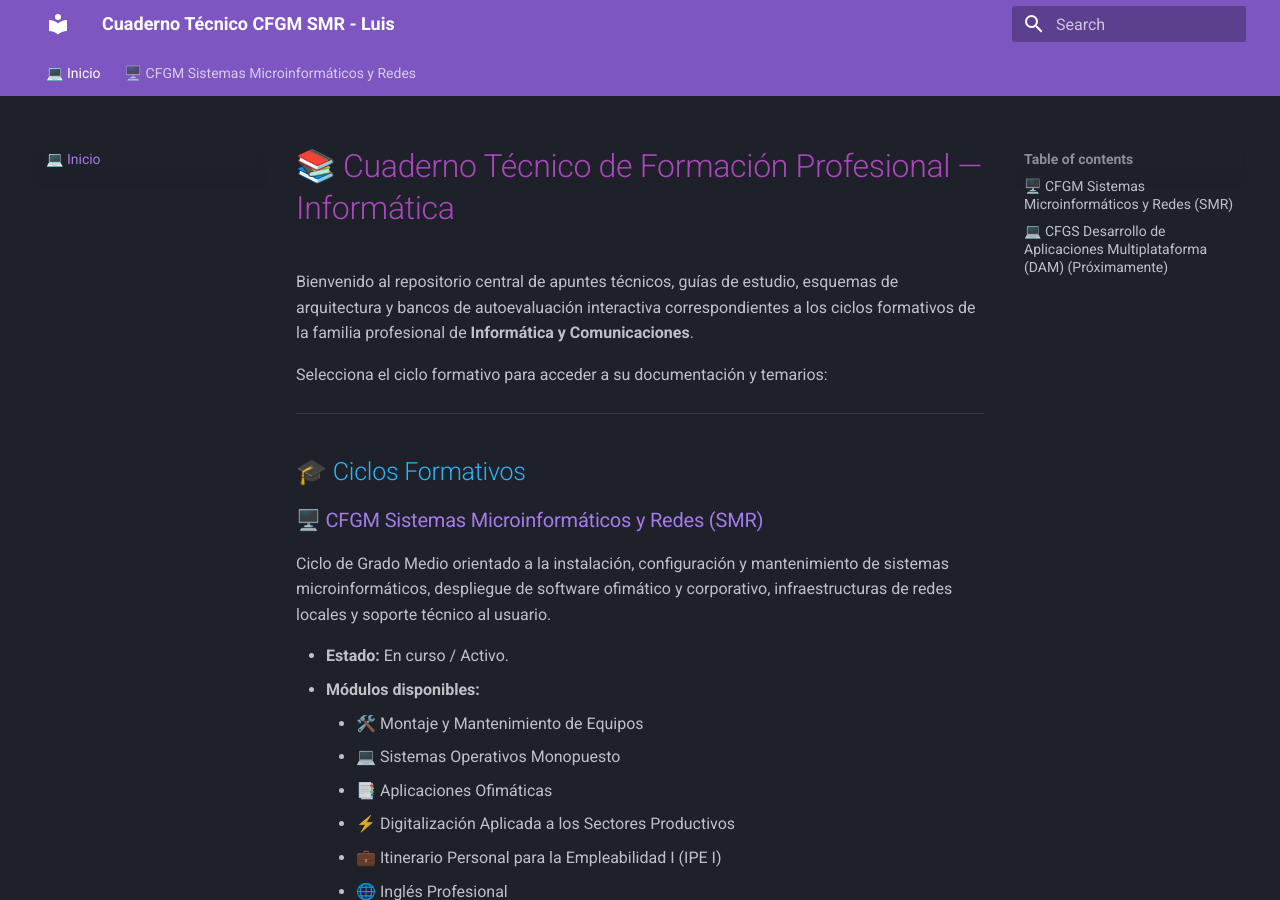
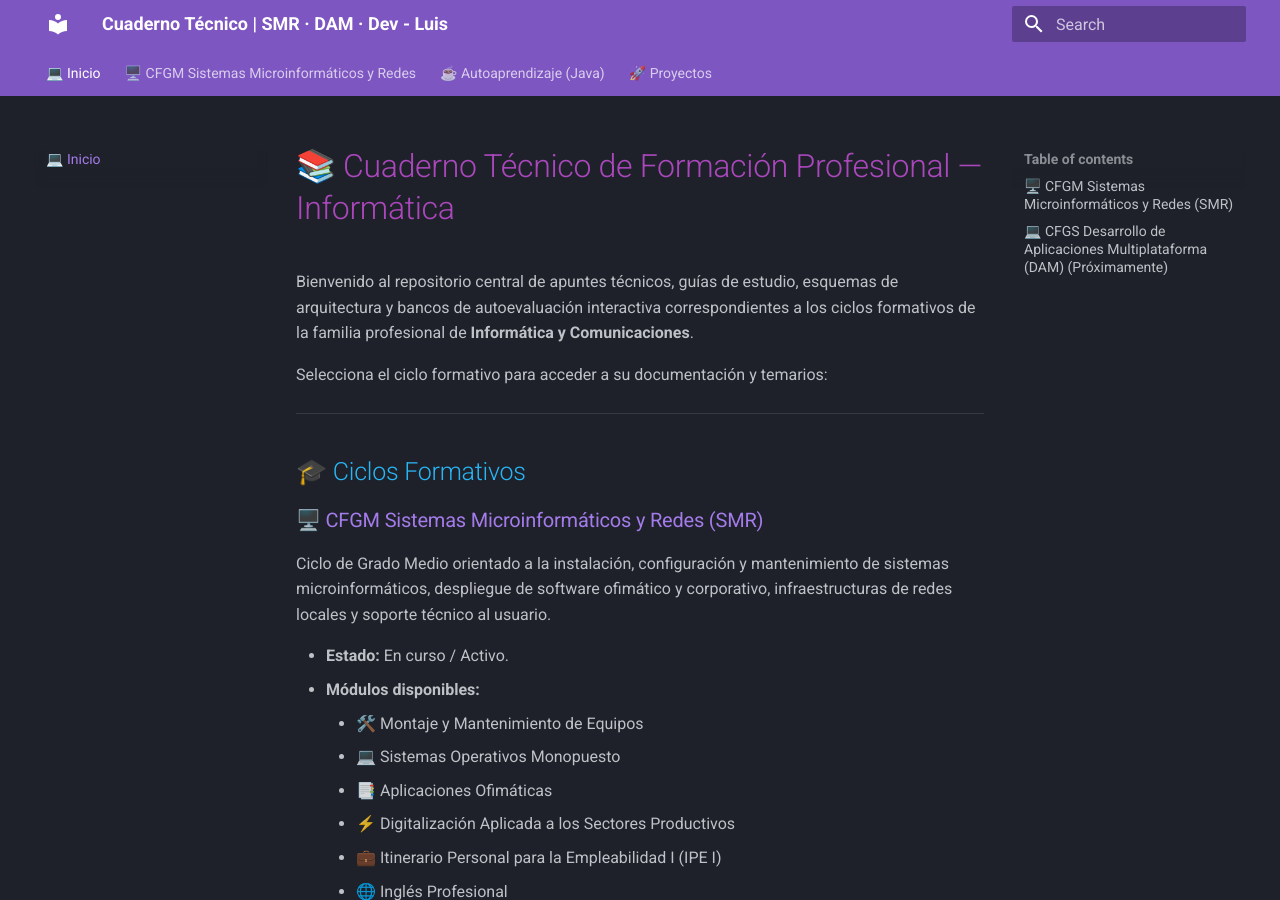
Before and after one commit to Beamspark/SMR-Apuntes, an MkDocs documentation site: the page built from docs/index.md, in a window 1280 px wide and 900 px high. Built offline with MkDocs 1.6.1 and Material for MkDocs 9.7.7, drawn with Linux system fonts in a browser that asks for light colours; some of the changed lines change nothing that is shown.

Commit message:
Revise site name, description, and navigation structure
Updated site name and description, added new navigation tabs for self-learning and project portfolio.

```diff
--- a/mkdocs.yml
+++ b/mkdocs.yml
@@ -1,5 +1,5 @@
-site_name: Cuaderno Técnico CFGM SMR - Luis
-site_description: Apuntes y documentación técnica del Ciclo Formativo de Grado Medio en Sistemas Microinformáticos y Redes.
+site_name: Cuaderno Técnico | SMR · DAM · Dev - Luis
+site_description: Base de conocimiento y documentación técnica de FP Informática (SMR, DAM), desarrollo de software y proyectos.
 site_author: Luis
 
 theme:
@@ -37,6 +37,8 @@ extra_javascript:
 
 nav:
   - 💻 Inicio: index.md
+
+  # Pestaña 1: Grado Medio SMR (Tu bloque actual completo sin modificaciones)
   - 🖥️ CFGM Sistemas Microinformáticos y Redes:
       - smr/index.md
       - 🛠️ Montaje y Mantenimiento de Equipos:
@@ -269,3 +271,13 @@ nav:
               - PAC 2 (RA4) - Technical Writing Task: smr/ingles/pac/pac-2-ra4.md
               - PAC 1 (RA5) - Reported speech: smr/ingles/pac/pac-1-ra5.md
               - PAC 2 (RA5) - Cultural & Business Etiquette: smr/ingles/pac/pac-2-ra5.md
+
+  # Pestaña 2: Autoaprendizaje y Fundamentos de Programación
+  - ☕ Autoaprendizaje (Java):
+      - "Ruta Java (Helsinki MOOC)": autoaprendizaje/java.md
+      - "Código en GitHub": https://github.com/Beamspark/java-programming-mooc
+
+  # Pestaña 3: Portfolio de Proyectos
+  - 🚀 Proyectos:
+      - "Índice de Proyectos": proyectos/index.md
+      - "Price Comparison Agent": https://github.com/Beamspark/price-comparison-agent
```
